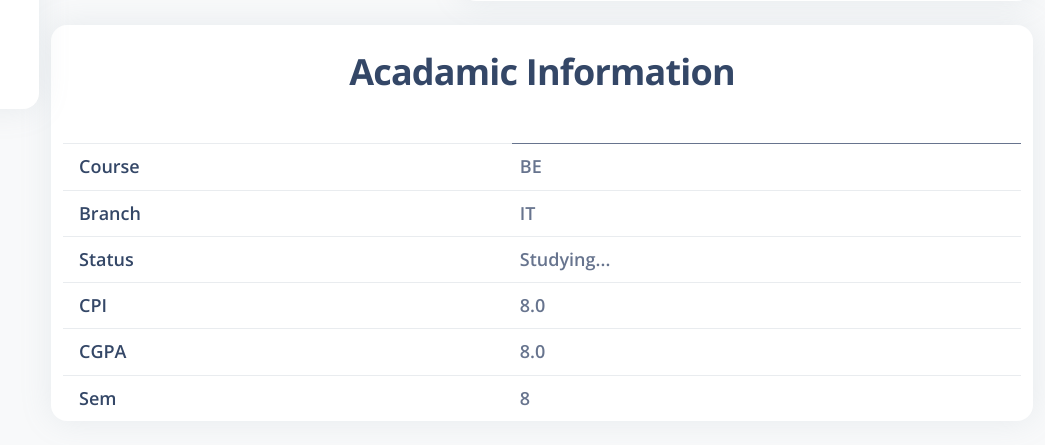
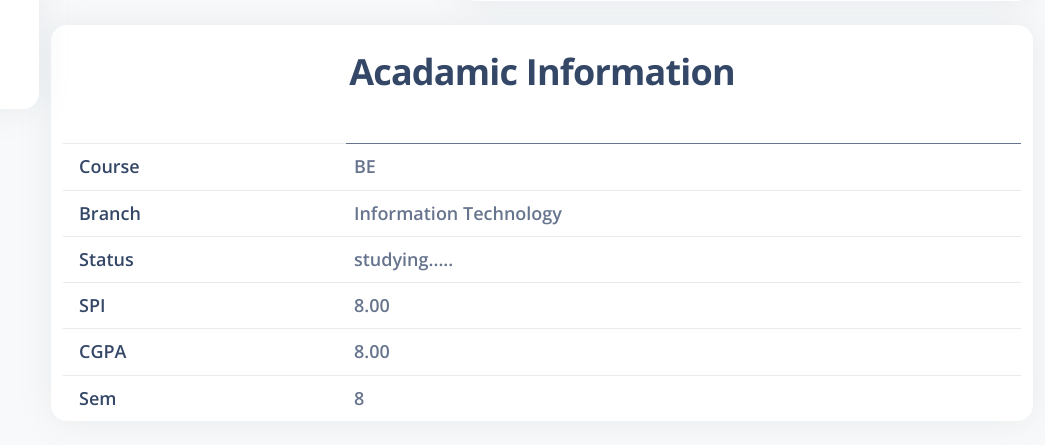
Before and after one commit to drsnsoni/Student_Management_System, a Django app: template templates/dashboard.html in a window 1280 px wide. Shown: the part 675-1120 px from the top of the page, without its empty margins (235-1280 px from the left). Run offline with Django 4.2, Linux system fonts and the light colour scheme; the template is opened without the code that fills it: values that come from a table or form of the project are taken from there, others are empty; data comes from the database, SQL or seed files in the repository; both versions use the stored data as it was after the commit; some libraries are stand-ins or nearby versions.

Commit message:
Base Number like attendance , Cgpa Added
Clear the Dashboard and register Some Students To check Work Of Project

```diff
--- a/student/models.py
+++ b/student/models.py
@@ -1,5 +1,16 @@
 from django.db import models
 
+#course model
+class Course(models.Model):
+    course_name = models.TextField()
+    def __str__(self):
+        return self.course_name
+
+#Department Model
+class Department(models.Model):
+    department_name = models.TextField()
+    def __str__(self):
+        return self.department_name
 
 # Student Model
 class Student(models.Model):
@@ -20,6 +31,9 @@ class Student(models.Model):
     mobile_no = models.IntegerField()
     parents_no = models.IntegerField()
     address = models.TextField()
+    cource = models.ForeignKey(Course, blank=True,default=1, on_delete=models.CASCADE)
+    department = models.ForeignKey(Department, blank=True, default='1',on_delete=models.CASCADE)
+    studying = models.BooleanField(default=1)
 
     def __str__(self):
         return str(self.Enroll_no)
@@ -40,17 +54,7 @@ class Assignment(models.Model):
     def __str__(self):
         return str(self.enroll_no) + ' (' + str(self.assignment_title)+ ')'
 
-#course model
-class Course(models.Model):
-    course_name = models.TextField()
-    def __str__(self):
-        return self.course_name
 
-#Department Model
-class Department(models.Model):
-    department_name = models.TextField()
-    def __str__(self):
-        return self.department_name
 
 #Acadamicinfo Model
 class AcadamicInfo(models.Model):
--- a/templates/dashboard.html
+++ b/templates/dashboard.html
@@ -6,7 +6,8 @@
     <div class="container col-3 text-center">
         {% load static %}
 
-        <img src="{% static stud_data.profile_photo %}"class=" rounded-circle " alt="Cinque Terre" style="max-height:300px">
+        <img src="/{{  stud_data.profile_photo  }}" class=" rounded-circle " alt="Cinque Terre"
+            style="max-height:300px">
 
         <h3>{{ student.first_name }}</h2>
             <h3>{{ student.username }}</h2>
@@ -155,22 +156,14 @@
                     <tr>
                         <td>
                             <div class="d-flex px-2">
-
                                 <div class="my-auto">
                                     <h6 class="mb-0 text-lg">Course</h6>
                                 </div>
                             </div>
                         </td>
                         <td>
-                            <p class="text-lg font-weight-bold mb-0">BE</p>
+                            <p class="text-lg font-weight-bold mb-0">{{ stud_data.cource }}</p>
                         </td>
-
-                        <!--
-                        <td class="align-middle">
-                            <button class="btn btn-link text-secondary mb-0">
-                    <i class="fa fa-ellipsis-v text-xs" aria-hidden="true"></i>
-                  </button>
-                        </td> -->
                     </tr>
                     <tr>
                         <td>
@@ -182,7 +175,7 @@
                             </div>
                         </td>
                         <td>
-                            <p class="text-lg font-weight-bold mb-0">IT</p>
+                            <p class="text-lg font-weight-bold mb-0">{{ stud_data.department }}</p>
                         </td>
 
                     </tr>
@@ -196,7 +189,12 @@
                             </div>
                         </td>
                         <td>
-                            <p class="text-lg font-weight-bold mb-0">Studying...</p>
+                            {% if stud_data.studying %}
+                            <p class="text-lg font-weight-bold mb-0">studying.....</p>
+                            {% else %}
+                            <p class="text-lg font-weight-bold mb-0">completed....</p>
+                            {% endif %}
+
                         </td>
 
                     </tr>
@@ -205,12 +203,12 @@
                             <div class="d-flex px-2">
 
                                 <div class="my-auto">
-                                    <h6 class="mb-0 text-lg">CPI</h6>
+                                    <h6 class="mb-0 text-lg">SPI</h6>
                                 </div>
                             </div>
                         </td>
                         <td>
-                            <p class="text-lg font-weight-bold mb-0">8.0</p>
+                            <p class="text-lg font-weight-bold mb-0">{{ stud_data.SPI }}</p>
                         </td>
 
                     </tr>
@@ -224,7 +222,7 @@
                             </div>
                         </td>
                         <td>
-                            <p class="text-lg font-weight-bold mb-0">8.0</p>
+                            <p class="text-lg font-weight-bold mb-0">{{ stud_data.CGPA }}</p>
                         </td>
 
                     </tr>
@@ -238,7 +236,7 @@
                             </div>
                         </td>
                         <td>
-                            <p class="text-lg font-weight-bold mb-0">8</p>
+                            <p class="text-lg font-weight-bold mb-0">{{ stud_data.sem }}</p>
                         </td>
 
                     </tr>
```
Also changed, not shown: student/views.py (+20 -17 lines), db.sqlite3, static/profile_photos/Manan.jpeg (added), static/profile_photos/brijendra.jpg (added), static/profile_photos/meet.jpg (added), static/profile_photos/yash.jpeg (added), student/migrations/0016_student_cource_student_department.py (added), student/migrations/0017_student_studying.py (added).
